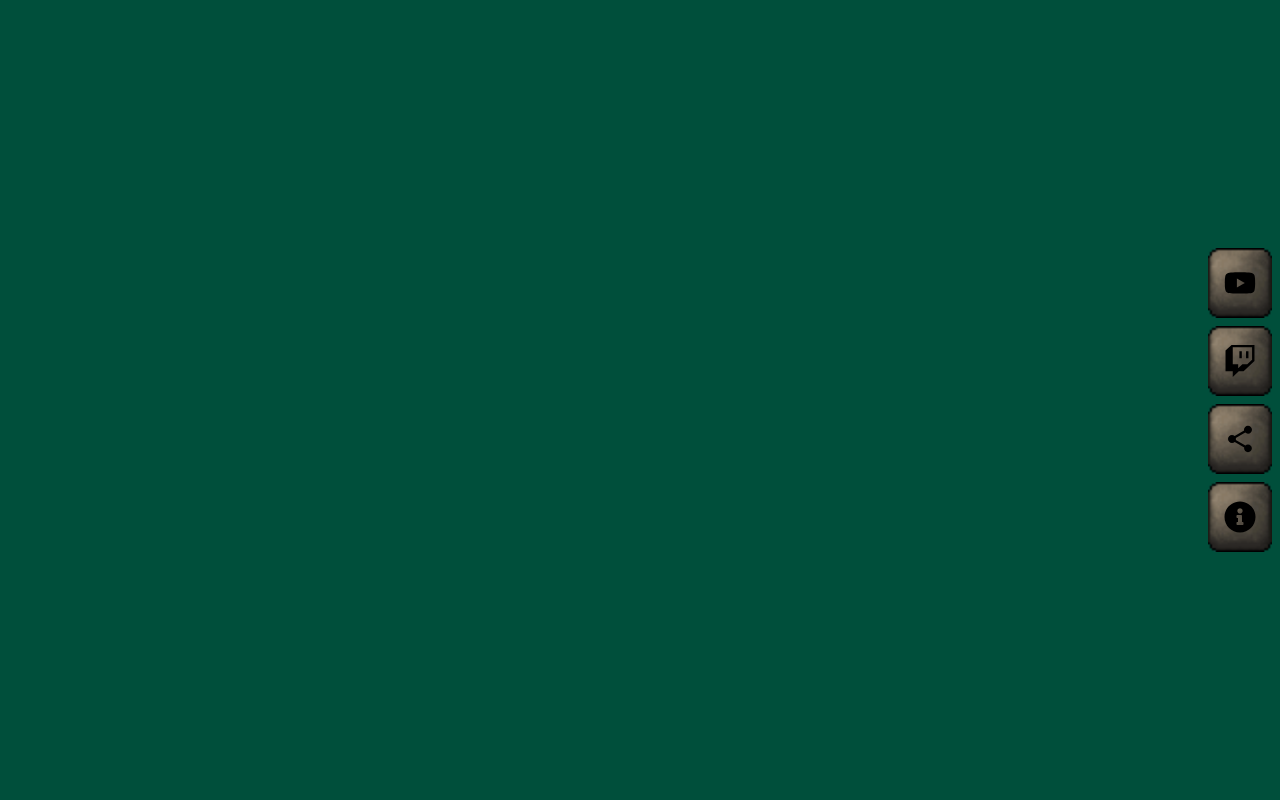
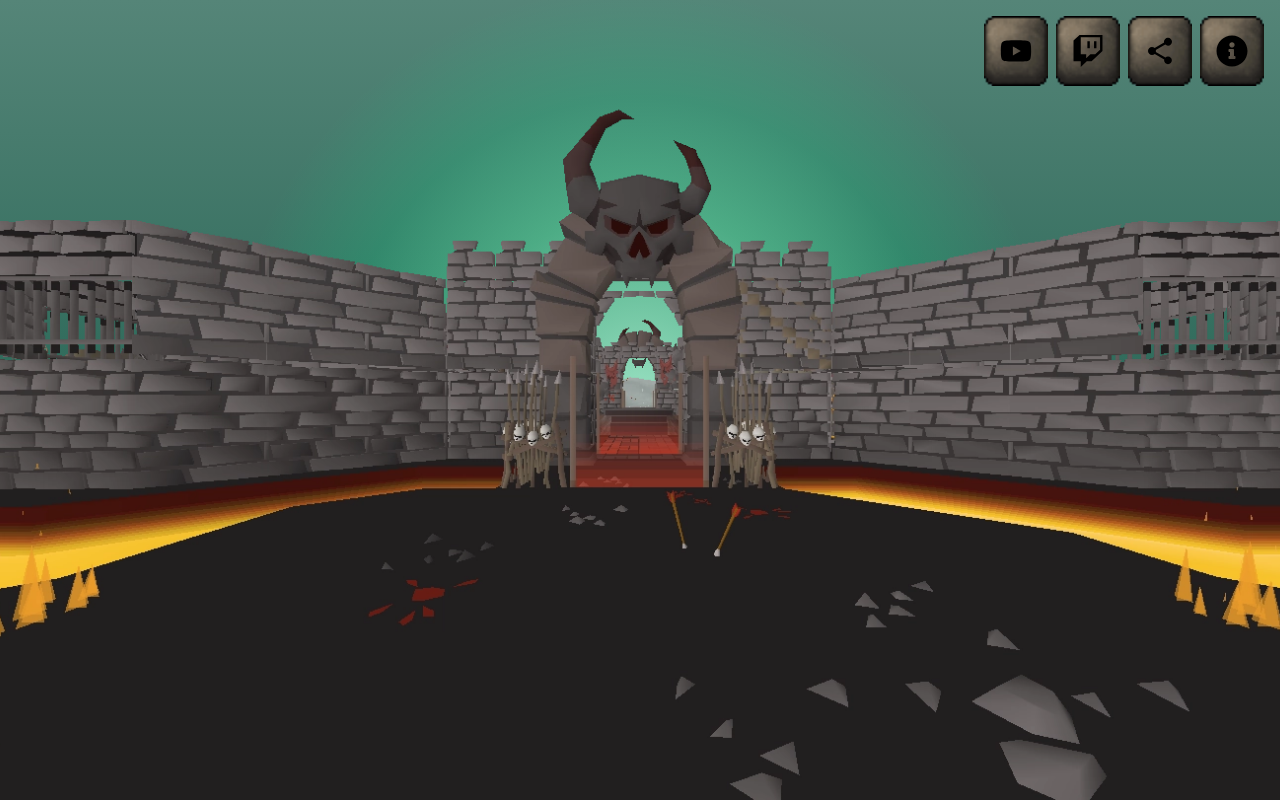
Before and after one commit to AndrewAttemptsCode/skillspecs-website, a React (Vite) app: page / in a window 1280 px wide. Built offline with nearby package versions, Linux system fonts and the light colour scheme; a web font is replaced by a local one.

Commit message:
feat: add useBackground hook to display the current page pathname background image

```diff
--- a/src/components/SiteLayout.tsx
+++ b/src/components/SiteLayout.tsx
@@ -1,15 +1,21 @@
 import { Outlet } from "react-router-dom";
 import NavBar from "./NavBar";
 import Logo from "./Logo";
+import useBackground from "../hooks/useBackground";
 
 const SiteLayout = () => {
+  const bg = useBackground();
+
   return (
-    <div className="bg-emerald-900">
+    <div
+      className="bg-emerald-900 bg-no-repeat bg-center bg-cover bg-fixed flex flex-col min-h-dvh"
+      style={{ backgroundImage: `url(${bg})` }}
+    >
       <header className="flex flex-col sm:flex-row sm:justify-between items-center gap-2 sm:gap-0 p-2 sm:p-4">
         <Logo />
         <NavBar selectedItems={["/", "/videos", "/livestream", "/socials", "/about"]} orientation="horizontal" />
       </header>
-      <main>
+      <main className="flex-1">
         <Outlet />
       </main>
       <footer></footer>
--- a/src/pages/HomePage.tsx
+++ b/src/pages/HomePage.tsx
@@ -1,9 +1,26 @@
 import NavBar from "../components/NavBar";
+import useBackground from "../hooks/useBackground";
 
 const HomePage = () => {
+  const bg = useBackground();
+
   return (
-    <div className="flex min-h-dvh items-center justify-end bg-emerald-900 p-2">
-      <NavBar selectedItems={["/videos", "/livestream", "/socials", "/about"]} orientation="vertical" />
+    <div
+      className="flex min-h-dvh justify-center lg:justify-end p-4 bg-cover bg-center bg-no-repeat"
+      style={{
+        backgroundImage: `
+          url(${bg}),
+          radial-gradient(
+            circle at center,
+          rgba(180,255,220,0.8) 0%,
+          rgba(100,255,180,0.4) 25%,
+          rgba(0,255,150,0.15) 40%,
+            rgba(0,0,0,0) 55%),
+          linear-gradient(to top, #064e3b, #558578)
+        `,
+      }}
+    >
+      <NavBar selectedItems={["/videos", "/livestream", "/socials", "/about"]} orientation="horizontal" />
     </div>
   );
 };
```
